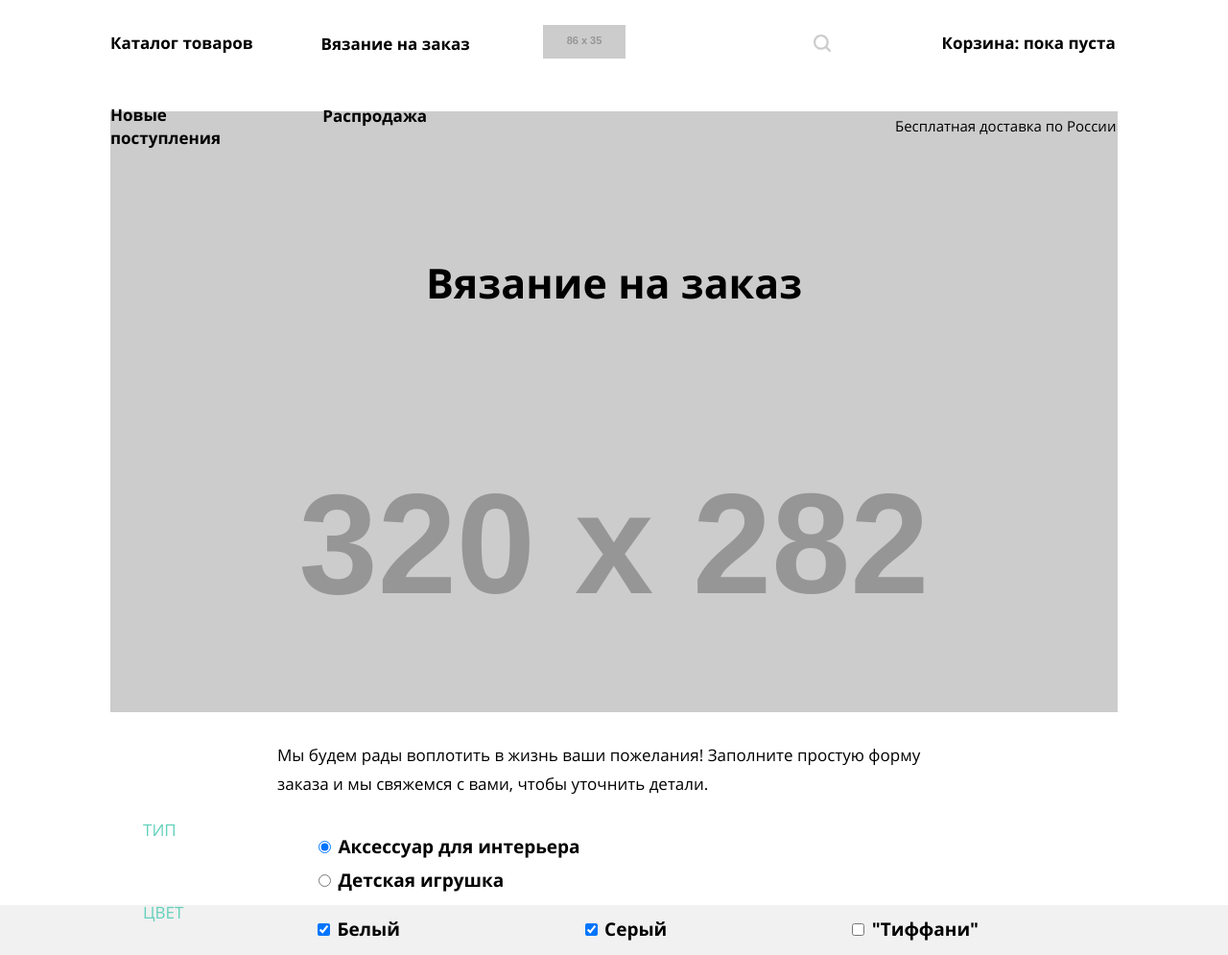
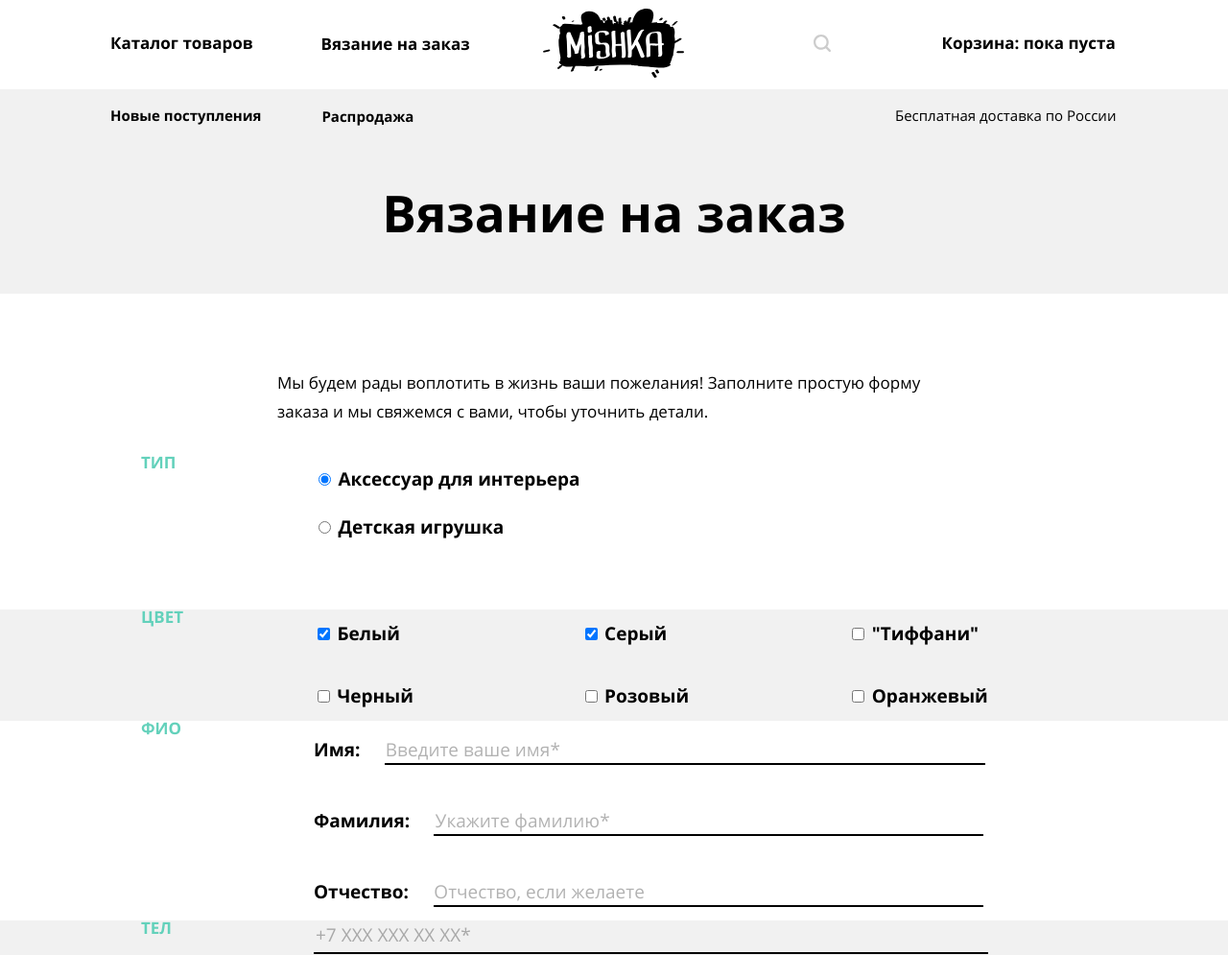
Before and after one commit to ddlein/1347475-mishka-21, a website: page source/form.html in a window 1280 px wide. Shown: the top 995 px of the page at 96% size. Drawn offline with nearby package versions, Linux system fonts and the light colour scheme; files that its build step writes are made by us from their sources; placeholder pictures from the web are drawn by us.

Commit message:
Форма

```diff
--- a/source/form.html
+++ b/source/form.html
@@ -11,14 +11,17 @@
 <body class="page__body">
   <h1 class="visually-hidden">Магазин вязаных изделий Мишка</h1>
   <header class="page-header">
-    <nav class="main-nav">
+    <nav class="main-nav main-nav--opened">
       <div class="main-nav__wrapper">
-        <a class="main-nav__logo" href="index.html">
-          <img src="https://via.placeholder.com/86x35" width="86" height="35" alt="Логотип Mishka">
+        <a class="main-nav__logo">
+          <img class="main-nav__logo-img main-nav__logo-img--mobile" src="img/mishka-logo-mobile.svg" width="86"
+            height="35" alt="Логотип Mishka">
+          <img class="main-nav__logo-img main-nav__logo-img--tablet" src="img/mishka-logo-tablet.svg" width="113"
+            height="46" alt="Логотип Mishka">
+          <img class="main-nav__logo-img main-nav__logo-img--desktop" src="img/mishka-logo-desktop.svg" width="149"
+            height="72" alt="Логотип Mishka">
         </a>
-        <button class="main-nav__toggle" type="button">
-          <span>Открыть меню</span>
-        </button>
+        <button class="main-nav__toggle main-nav__toggle--close-open" type="button"><span class="visually-hidden">Открыть меню</span></button>
         <a class="main-nav__link" href="#">Поиск по сайту</a>
         <a class="main-nav__link" href="#">Корзина: пока пуста</a>
         <ul class="main-nav__list">
@@ -42,7 +45,7 @@
     </nav>
   </header>
   <main class="page-main">
-    <div class="page-main__wrapper">
+    <div class="page-main__wrapper page-main__wrapper--form">
       <h2 class="page-main__title">Вязание на заказ</h2>
     </div>
     <p class="page-main__text">
@@ -157,7 +160,7 @@
           </div>
           <div class="form__send-wrapper">
             <p class="form__required">*Поля обязательны для заполнения</p>
-            <button class="button button--small-line-height" type="submit">
+            <button class="form__button button button--small-line-height" type="submit">
               Отправить заказ
             </button>
           </div>
--- a/source/sass/blocks/form.scss
+++ b/source/sass/blocks/form.scss
@@ -23,6 +23,17 @@
   margin: 0;
   padding: 0;
   margin-bottom: 20px;
+  // position: relative;
+
+  // &::before {
+  //   content: "";
+  //   position: absolute;
+  //   background-color: $green-light;
+  //   width: 200px;
+  //   height: 1px;
+  //   right: 0;
+  //   bottom: 123px;
+  // }
 }
 
 .form__radio-list {
@@ -35,10 +46,27 @@
   text-transform: uppercase;
   line-height: 16px;
   margin-bottom: 15px;
+  font-weight: 700;
+  padding: 0;
+  position: relative;
+
+  @media (max-width: $mobile-width-only) {
+    &::before {
+      content: "";
+      position: absolute;
+      background-color: $green-light;
+      width: 200px;
+      height: 1px;
+      right: 0;
+      left: 62px;
+      bottom: 123px;
+      top: 9px;
+    }
+  }
 }
 
 .form__radio-item {
-  margin-bottom: 15px;
+  margin-bottom: 30px;
 }
 
 .form__radio-text,
@@ -70,7 +98,7 @@
 
 .form__enter-text {
   border: 2px solid $grey-text;
-  width: $mobile-wrapper;
+  width: 256px;
 }
 
 .form__required {
@@ -81,6 +109,50 @@
 
 .form__checkbox-item {
   margin-bottom: 15px;
+}
+
+.form__button {
+  padding-left: 39px;
+  padding-right: 41px;
+}
+
+.form__name-item {
+  // box-shadow: 0 2px 0 0 $black;
+  padding-bottom: 1px;
+  padding-top: 15px;
+  position: relative;
+
+  &::before {
+    content: "";
+    width: 260px;
+    height: 2px;
+    background-color: $black;
+    position: absolute;
+    top: 84px;
+  }
+}
+
+.form__enter-contacts {
+  // TODO почему не как в навигации линии ведут себя???
+  box-shadow: 0 2px 0 0 $black;
+  padding-bottom: 5px;
+  position: relative;
+
+  // &::before {
+  //   content: "";
+  //   position: absolute;
+  //   height: 2px;
+  //   width: 260px;
+  //   background-color: $black;
+  // }
+}
+
+.form__fieldset-wrapper:nth-child(1) {
+  margin-top: 30px;
+}
+
+.form__fieldset-wrapper:nth-child(2) {
+  margin-top: 45px;
 }
 
 @media (min-width: $tablet-width) {
@@ -95,7 +167,6 @@
     margin: auto;
   }
 
-  // TODO через модификатор
   .form__fieldset-wrapper--grey {
     background-color: $grey;
   }
@@ -129,7 +200,7 @@
 
   .form__fieldset-wrapper:nth-child(6) .form__enter-text {
     grid-column: 2/3;
-    width: 501px;
+    width: 492px;
   }
 
   .form__name-list {
@@ -156,10 +227,6 @@
     margin-top: -20px;
   }
 
-  .form__enter-text {
-    width: auto;
-  }
-
   .form__send-wrapper {
     display: flex;
     width: $tablet-wrapper;
@@ -179,6 +246,21 @@
     grid-template-columns: 1fr 1fr;
     grid-template-rows: 1fr 1fr 1fr;
     gap: 30px;
+  }
+
+  .form__name-list .form__name-item:nth-child(1) {
+    &::before {
+      left: 61px;
+      width: 428px;
+    }
+  }
+
+  .form__name-item {
+    &::before {
+      width: 375px;
+      left: 113px;
+      top: 58px;
+    }
   }
 }
 
@@ -203,7 +285,30 @@
     width: 700px;
   }
 
+  .form__enter-contacts {
+    width: 699px;
+  }
+
   .form__fieldset-wrapper:nth-child(6) .form__enter-text {
     width: 700px;
   }
+
+  .form__button {
+    margin-top: 5px;
+  }
+
+  .form__name-list .form__name-item:nth-child(1) {
+    &::before {
+      left: 74px;
+      width: 626px;
+    }
+  }
+
+  .form__name-item {
+    &::before {
+      width: 573px;
+      left: 125px;
+      top: 58px;
+    }
+  }
 }
--- a/source/sass/blocks/main-nav.scss
+++ b/source/sass/blocks/main-nav.scss
@@ -35,8 +35,8 @@
 
 .main-nav__toggle {
   position: absolute;
-  top: 26px;
-  right: 45px;
+  top: 30px;
+  right: 30px;
   width: 21px;
   height: 20px;
 
@@ -238,6 +238,11 @@
     line-height: 24px;
   }
 
+  .main-nav__list--new .main-nav__link {
+    font-size: 15px;
+    line-height: 24px;
+  }
+
   .main-nav__toggle + .main-nav__link {
     &::before {
       top: -3px;
--- a/source/sass/blocks/page-main.scss
+++ b/source/sass/blocks/page-main.scss
@@ -3,12 +3,13 @@
 }
 
 .page-main__wrapper {
+  min-height: 282px;
   // width: 260px;
+
   background-color: $grey;
   background-image: url("https://via.placeholder.com/320x282");
+  background-repeat: no-repeat;
   background-size: cover;
-  min-height: 282px;
-  background-repeat: no-repeat;
 }
 
 .page-main__wrapper--catalog {
@@ -28,12 +29,12 @@
 .page-main__title {
   width: 260px;
   margin: 0 auto;
+  padding-top: 72px;
 
   font-weight: 700;
   font-size: 27px;
   line-height: 30px;
   text-align: center;
-  padding-top: 72px;
 }
 
 .page-main__title--catalog {
@@ -51,8 +52,9 @@
 }
 
 .page-main__nav-item:nth-child(1) {
+  padding-bottom: 20px;
+
   background-color: $green;
-  padding-bottom: 20px;
 }
 
 .page-main__nav-item:nth-child(1) a {
@@ -66,8 +68,8 @@
 
 .page-main__nav-item:nth-child(2) a {
   padding-top: 25px;
+  padding-bottom: 30px;
   padding-left: 30px;
-  padding-bottom: 30px;
 }
 
 .page-main__nav-link {
@@ -83,19 +85,27 @@
 .page-main__text {
   width: $mobile-wrapper;
   margin: 0 auto;
-  margin-top: 30px;
+  margin-top: 17px;
   margin-bottom: 25px;
 
   font-size: 13px;
   line-height: 24px;
 }
 
+.page-main__wrapper--form {
+  min-height: 177px;
+
+  background-image: none;
+  // background-color: $grey;
+}
+
 @media (min-width: $tablet-width) {
   .page-main__title {
+    width: 500px;
+    padding-top: 100px;
+
     font-size: 43px;
     line-height: 50px;
-    width: 500px;
-    padding-top: 154px;
   }
 
   .page-main__title--catalog {
@@ -108,18 +118,26 @@
   }
 
   .page-main__wrapper {
-    background-color: transparent;
-    width: $tablet-wrapper;
+    width: 100%;
+    min-height: 626px;
     margin: auto;
     margin-top: -65px;
-    min-height: 626px;
+
+    background-color: transparent;
+  }
+
+  .page-main__wrapper--form {
+    min-height: 213px;
+
+    background-color: $grey;
   }
 
   .page-main__nav-link {
+    padding-top: 25px;
+    padding-left: 36px;
+
     font-size: 20px;
     line-height: 30px;
-    padding-top: 25px;
-    padding-left: 36px;
   }
 
   .page-main__nav-list {
@@ -132,6 +150,7 @@
 
   .page-main__text {
     width: $tablet-wrapper;
+    margin-top: 78px;
 
     font-size: 17px;
     line-height: 30px;
@@ -144,6 +163,11 @@
     margin: 0 auto;
   }
 
+  .page-main__title {
+    font-size: 53px;
+    line-height: 57px;
+  }
+
   .page-main__text {
     width: 702px;
   }
@@ -154,9 +178,10 @@
   }
 
   .page-main__wrapper {
-    width: $desktop-wrapper;
+    width: 100%;
     margin: auto;
+    margin-top: -60px;
+
     background-size: cover;
-    margin-top: -60px;
   }
 }
```
